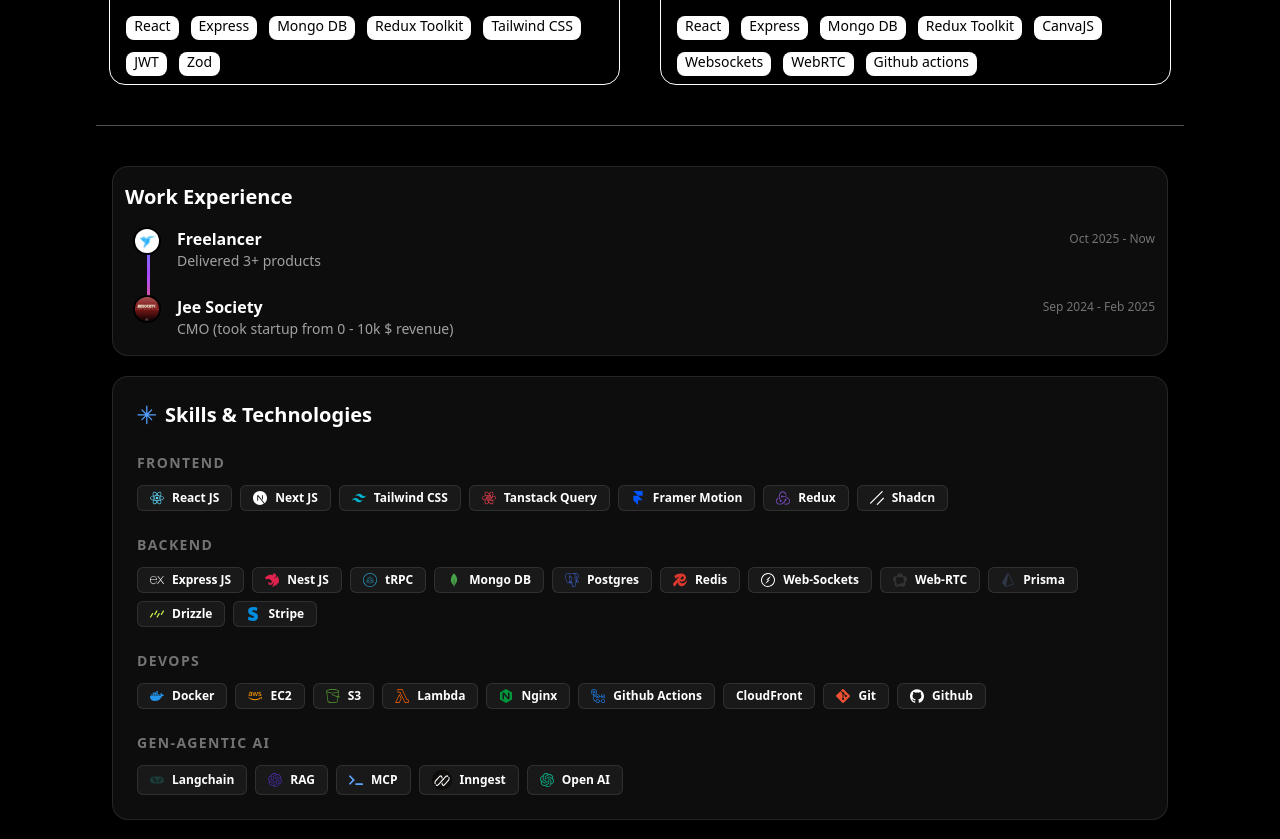
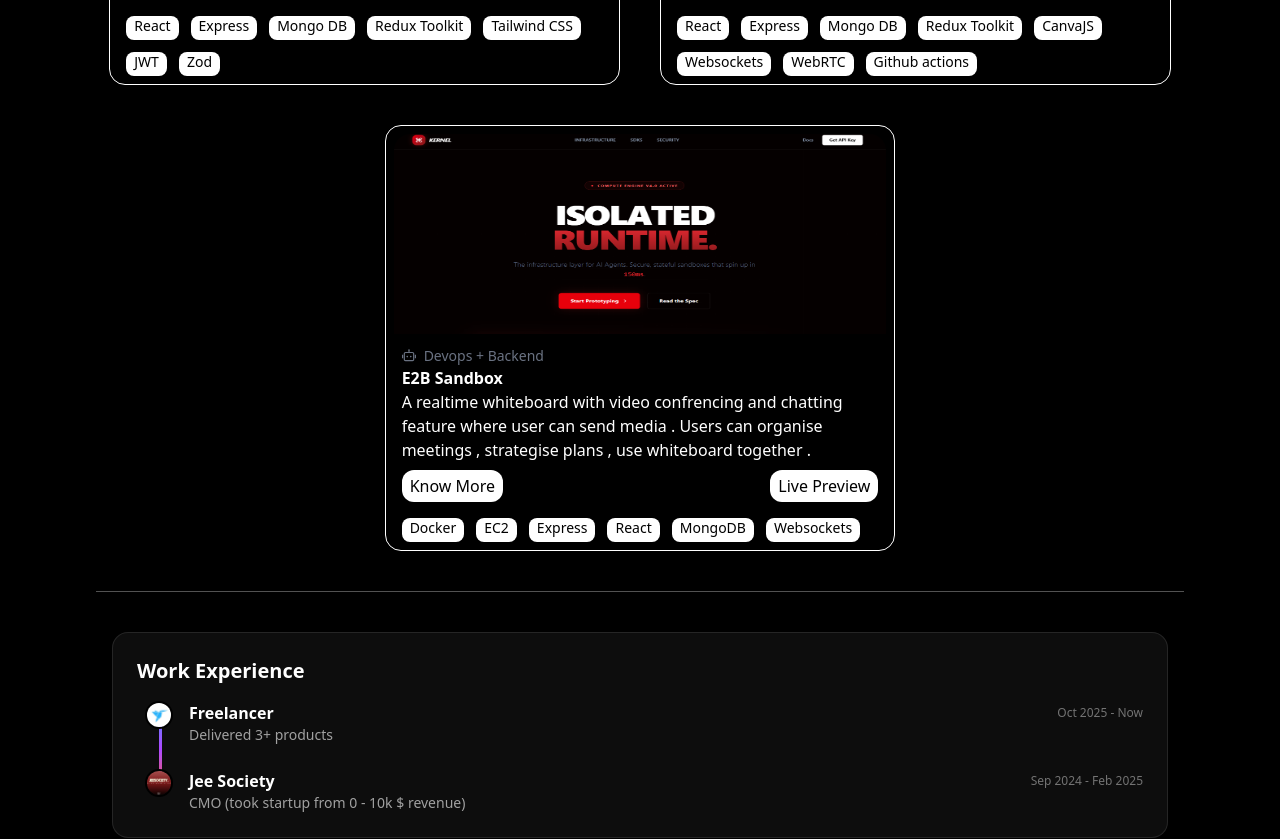
Before and after one commit to martiniscoding/portfolio, a React (Vite) app: page / in a window 1280 px wide. Shown: the part 1260-2099 px from the top of the page. Built offline with nearby package versions, Linux system fonts and the light colour scheme.

Commit message:
e2b project added

```diff
--- a/src/Cards.jsx
+++ b/src/Cards.jsx
@@ -26,7 +26,7 @@
   return (
     <div ref={workRef} className="flex flex-col w-full justify-between gap-1 px-4 py-10 border-t border-b border-neutral-600 text-white">
 
-      <div className="bg-white/5 border-white/10 border rounded-2xl px-3 py-4">
+      <div className="bg-white/5 border-white/10 border rounded-2xl p-6">
         <p className="font-bold text-xl mb-4">Work Experience</p>
         <div className="flex flex-col gap-6 relative ml-2">
           <motion.div
--- a/src/Hero.jsx
+++ b/src/Hero.jsx
@@ -33,7 +33,7 @@
         </div>
         <div className="pt-5 pr-5 w-full max-w-[700px] text-base sm:text-lg md:text-2xl lg:text-3xl leading-relaxed whitespace-normal">
          I can build a full stack application ,integrate AI agent to
-         it, scale it to a million users , deploy it and  make sure the deployment never goes down , all this solo.
+         it, scale it to million users , deploy it and  make sure the deployment never goes down , all this solo.
         </div>
         <p className="mt-3 font-bold text-xl"> Full Stack / AI Agents / System Design / Devops </p>
         <div className=" flex flex-col md:flex-row pt-4  gap-5 border-b pb-10">
--- a/src/RecentWork.jsx
+++ b/src/RecentWork.jsx
@@ -8,7 +8,7 @@
 import { motion } from "motion/react";
 import { useScroll } from "./ScrollContext";
 import skettrio from "../public/skettrio.png"
-
+import e2b from "../public/e2b.png"
 
 function RecentWork() {
   const { aboutRef, projectsRef, workRef } = useScroll();
@@ -150,6 +150,70 @@
             </div>
           </div>
         </motion.div>
+        <motion.div
+          initial={{ x: 200 }}
+          animate={{ x: 0 }}
+          viewport={{ once: true, amount: 0.1 }}
+          transition={{ duration: 0.5 }}
+          className="flex flex-col border border-white rounded-2xl  w-full sm:w-[80%] md:w-[48%] p-2"
+        >
+          <div className="h-[60%] overflow-hidden">
+            <img
+              src={e2b}
+              alt=""
+              className="h-50 w-full rounded-t-2xl hover:scale-105 duration-500 transition-transform"
+            />
+          </div>
+          <div className="h-[40%] mx-2 mt-3 flex flex-col">
+            <div className="flex items-center gap-2 text-gray-500 text-sm">
+              <RiRobot2Line />
+              <span>Devops + Backend</span>
+            </div>
+            <span className="font-bold">E2B Sandbox</span>
+            <span>
+             A realtime whiteboard with video confrencing and chatting feature where user can
+             send media . Users can organise meetings , strategise plans , use whiteboard together .
+
+            </span>
+            <div className=" flex justify-between w-full mt-2 ">
+              <button className="bg-white px-2 py-1 rounded-xl text-black font-light">
+                Know More
+              </button>
+              <button
+                onClick={() => {
+                  window.open(
+                    "https://www.codekouture.com/demo/standarde-app/"
+                  );
+                }}
+                className="bg-white px-2 py-1 rounded-xl text-black font-light"
+              >
+                Live Preview
+              </button>
+            </div>
+             <div className="mt-4 flex  gap-3 max-w-xl  flex-wrap  ">
+              <span className=" text-sm font-medium px-2 h-6 bg-white  text-black  rounded-lg ">
+                Docker
+              </span>
+              <span className="text-sm font-medium px-2  h-6 bg-white  text-black  rounded-lg ">
+                EC2
+              </span>
+              <span className="text-sm font-medium px-2  h-6 bg-white  text-black  rounded-lg ">
+                Express
+              </span>
+              <span className="text-sm font-medium px-2 h-6 bg-white  text-black  rounded-lg ">
+                React
+              </span>
+              <span className=" text-sm font-medium px-2 h-6 bg-white  text-black  rounded-lg ">
+                MongoDB
+                </span>
+              <span className="text-sm font-medium px-2 h-6 bg-white  text-black  rounded-lg ">
+                Websockets
+              </span>
+
+            </div>
+          </div>
+        </motion.div>
+
 
 
       </div>
```
Also changed, not shown: public/e2b.png (added).
